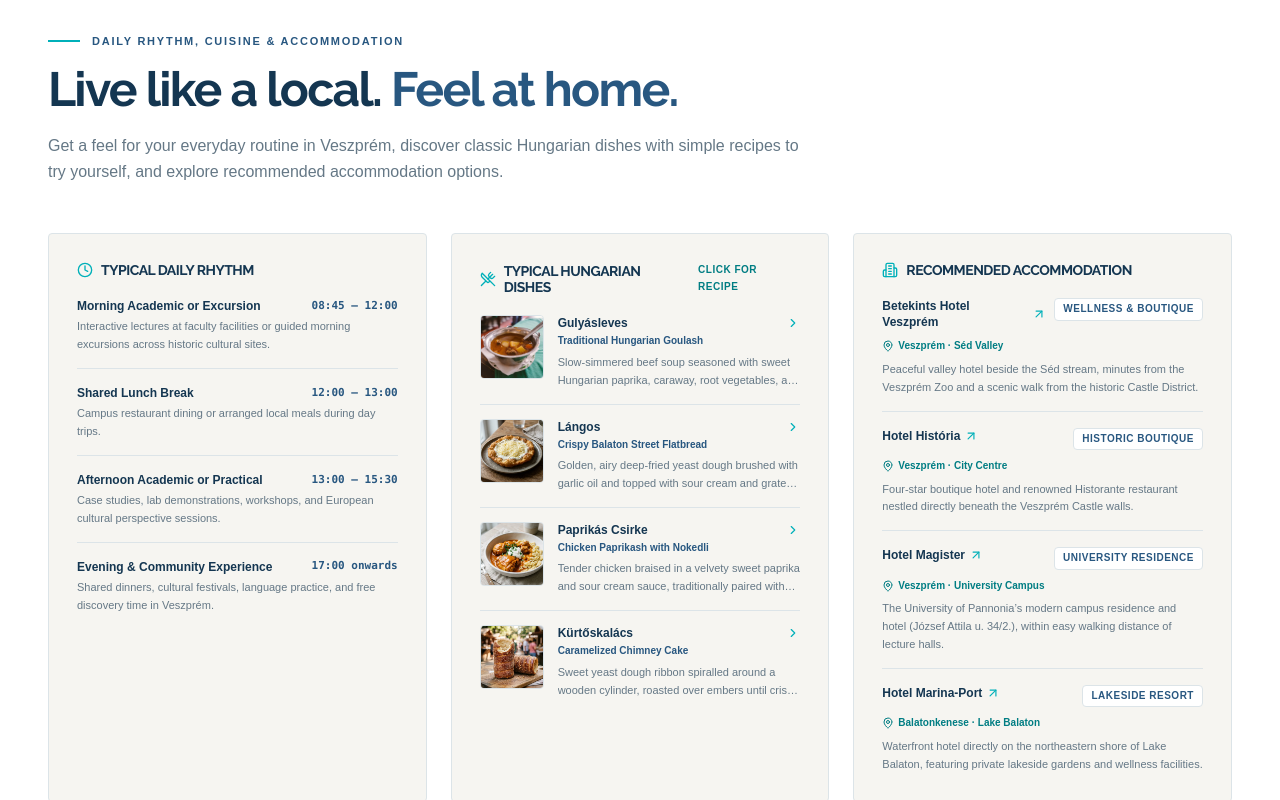
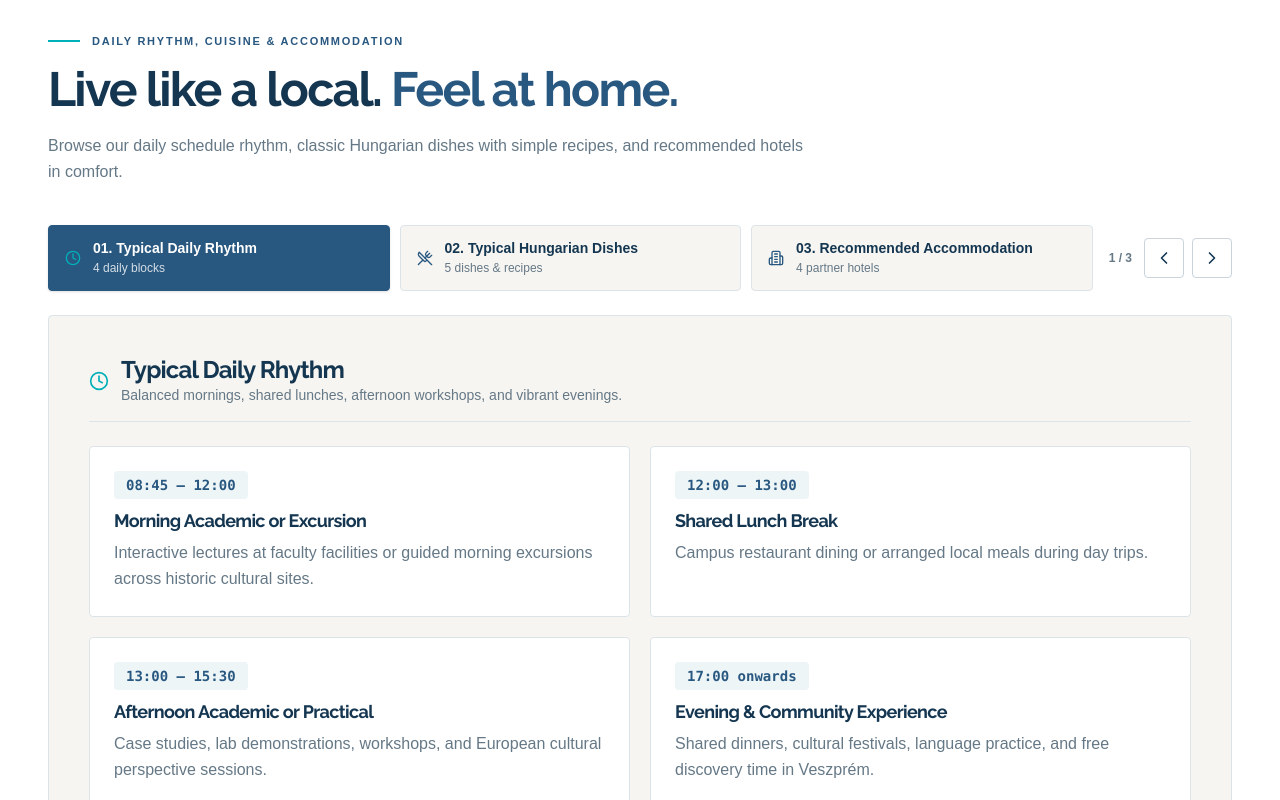
Before and after one commit to palinkasroland90-beep/summeruni-unipannon, a React (Vite) app: page / in a window 1280 px wide. Shown: the part 5620-6420 px from the top of the page. Built offline with nearby package versions, Linux system fonts and the light colour scheme.

Commit message:
feat: add Lecso recipe and convert DailyEssentials into readable 3-slide carousel

```diff
--- a/src/components/DailyEssentials.tsx
+++ b/src/components/DailyEssentials.tsx
@@ -1,4 +1,4 @@
-import React, { useState, useEffect } from 'react';
+import React, { useState, useEffect, useRef } from 'react';
 import {
   dailyRhythm,
   hungarianDishes,
@@ -11,13 +11,51 @@ import {
   Building2,
   MapPin,
   ArrowUpRight,
+  ChevronLeft,
   ChevronRight,
   X,
   Users,
 } from 'lucide-react';
 
+interface CarouselSlideMeta {
+  id: string;
+  step: string;
+  title: string;
+  subtext: string;
+  Icon: React.FC<{ className?: string }>;
+}
+
+const SLIDE_META: CarouselSlideMeta[] = [
+  {
+    id: 'rhythm',
+    step: '01',
+    title: 'Typical Daily Rhythm',
+    subtext: `${dailyRhythm.length} daily blocks`,
+    Icon: Clock,
+  },
+  {
+    id: 'dishes',
+    step: '02',
+    title: 'Typical Hungarian Dishes',
+    subtext: `${hungarianDishes.length} dishes & recipes`,
+    Icon: UtensilsCrossed,
+  },
+  {
+    id: 'accommodation',
+    step: '03',
+    title: 'Recommended Accommodation',
+    subtext: `${recommendedAccommodations.length} partner hotels`,
+    Icon: Building2,
+  },
+];
+
 export const DailyEssentials: React.FC = () => {
   const [selectedDish, setSelectedDish] = useState<HungarianDish | null>(null);
+  const [activeSlide, setActiveSlide] = useState<number>(0);
+  const touchStartX = useRef<number | null>(null);
+
+  const goPrev = () => setActiveSlide((prev) => (prev + 2) % 3);
+  const goNext = () => setActiveSlide((prev) => (prev + 1) % 3);
 
   useEffect(() => {
     const handleKeyDown = (e: KeyboardEvent) => {
@@ -33,11 +71,36 @@ export const DailyEssentials: React.FC = () => {
     };
   }, [selectedDish]);
 
+  const handleCarouselKeyDown = (e: React.KeyboardEvent<HTMLDivElement>) => {
+    if (selectedDish) return;
+    if (e.key === 'ArrowLeft') {
+      e.preventDefault();
+      goPrev();
+    } else if (e.key === 'ArrowRight') {
+      e.preventDefault();
+      goNext();
+    }
+  };
+
+  const handleTouchStart = (e: React.TouchEvent<HTMLDivElement>) => {
+    touchStartX.current = e.touches[0].clientX;
+  };
+
+  const handleTouchEnd = (e: React.TouchEvent<HTMLDivElement>) => {
+    if (touchStartX.current === null) return;
+    const deltaX = e.changedTouches[0].clientX - touchStartX.current;
+    touchStartX.current = null;
+    if (Math.abs(deltaX) > 50) {
+      if (deltaX < 0) goNext();
+      else goPrev();
+    }
+  };
+
   return (
     <section id="essentials" className="py-20 md:py-28 bg-white border-b border-[#dce4e8]">
       <div className="shell">
         {/* Section Header */}
-        <div className="max-w-[760px] mb-12">
+        <div className="max-w-[760px] mb-10">
           <div className="inline-flex items-center gap-3 mb-3">
             <span className="w-8 h-[2px] bg-[#00b0b9]"></span>
             <span className="text-[#285780] text-[11px] font-bold uppercase tracking-[0.16em]">
@@ -48,34 +111,119 @@ export const DailyEssentials: React.FC = () => {
             Live like a local. <span className="text-[#285780]">Feel at home.</span>
           </h2>
           <p className="text-base text-[#657886] leading-relaxed">
-            Get a feel for your everyday routine in Veszprém, discover classic Hungarian dishes with simple recipes to try yourself, and explore recommended accommodation options.
+            Browse our daily schedule rhythm, classic Hungarian dishes with simple recipes, and recommended hotels in comfort.
           </p>
         </div>
 
-        {/* 3-Column Unified Blocks */}
-        <div className="grid grid-cols-1 lg:grid-cols-3 gap-6 items-stretch">
-          {/* Block 1: Typical Daily Rhythm */}
-          <div className="bg-[#f6f5f1] border border-[#dce4e8] p-6 sm:p-7 rounded-sm flex flex-col">
-            <div className="flex items-center gap-2 mb-5 text-[#285780]">
-              <Clock className="w-4 h-4 text-[#00b0b9]" />
-              <h3 className="text-sm font-bold uppercase tracking-wider text-[#143651]">
+        {/* Top Carousel Control Bar */}
+        <div className="flex flex-col lg:flex-row lg:items-center justify-between gap-4 mb-6">
+          <div className="grid grid-cols-1 sm:grid-cols-3 gap-2.5 flex-1">
+            {SLIDE_META.map((slide, idx) => {
+              const isActive = activeSlide === idx;
+              const SlideIcon = slide.Icon;
+              return (
+                <button
+                  key={slide.id}
+                  type="button"
+                  onClick={() => setActiveSlide(idx)}
+                  aria-pressed={isActive}
+                  className={`flex items-center gap-3 px-4 py-3.5 rounded-sm border text-left transition-all cursor-pointer ${
+                    isActive
+                      ? 'bg-[#285780] text-white border-[#285780] shadow-sm'
+                      : 'bg-[#f6f5f1] text-[#143651] border-[#dce4e8] hover:border-[#285780]/50 hover:bg-white'
+                  }`}
+                >
+                  <SlideIcon
+                    className={`w-4 h-4 flex-shrink-0 ${
+                      isActive ? 'text-[#00b0b9]' : 'text-[#285780]'
+                    }`}
+                  />
+                  <div className="min-w-0">
+                    <span className="text-sm font-bold block leading-tight truncate">
+                      {slide.step}. {slide.title}
+                    </span>
+                    <span
+                      className={`text-xs block mt-0.5 ${
+                        isActive ? 'text-white/80' : 'text-[#657886]'
+                      }`}
+                    >
+                      {slide.subtext}
+                    </span>
+                  </div>
+                </button>
+              );
+            })}
+          </div>
+
+          <div className="flex items-center justify-end gap-2 flex-shrink-0">
+            <span className="text-xs font-bold text-[#657886] tabular-nums mr-1">
+              {activeSlide + 1} / 3
+            </span>
+            <button
+              type="button"
+              onClick={goPrev}
+              aria-label="Previous slide"
+              className="w-10 h-10 flex items-center justify-center rounded-sm border border-[#cbd4da] bg-white text-[#143651] hover:bg-[#285780] hover:text-white hover:border-[#285780] transition-colors cursor-pointer"
+            >
+              <ChevronLeft className="w-5 h-5" />
+            </button>
+            <button
+              type="button"
+              onClick={goNext}
+              aria-label="Next slide"
+              className="w-10 h-10 flex items-center justify-center rounded-sm border border-[#cbd4da] bg-white text-[#143651] hover:bg-[#285780] hover:text-white hover:border-[#285780] transition-colors cursor-pointer"
+            >
+              <ChevronRight className="w-5 h-5" />
+            </button>
+          </div>
+        </div>
+
+        {/* Carousel Viewport */}
+        <div
+          className="overflow-hidden rounded-sm border border-[#dce4e8] bg-[#f6f5f1]"
+          role="region"
+          aria-roledescription="carousel"
+          aria-label="Daily rhythm, Hungarian dishes and accommodation"
+          onKeyDown={handleCarouselKeyDown}
+          onTouchStart={handleTouchStart}
+          onTouchEnd={handleTouchEnd}
+        >
+          <div
+            className="flex transition-transform duration-500 ease-out"
+            style={{ transform: `translateX(-${activeSlide * 100}%)` }}
+          >
+            {/* Slide 0: Typical Daily Rhythm */}
+            <div
+              className="w-full flex-shrink-0 p-6 sm:p-8 md:p-10"
+              aria-hidden={activeSlide !== 0}
+            >
+              <div className="flex flex-col sm:flex-row sm:items-center justify-between gap-2 mb-6 pb-4 border-b border-[#dce4e8]">
+                <div className="flex items-center gap-3">
+                  <Clock className="w-5 h-5 text-[#00b0b9] flex-shrink-0" />
+                  <div>
+                    <h3 className="text-xl sm:text-2xl font-bold text-[#143651]">
                       Typical Daily Rhythm
                     </h3>
+                    <p className="text-sm text-[#657886] mt-0.5">
+                      Balanced mornings, shared lunches, afternoon workshops, and vibrant evenings.
+                    </p>
+                  </div>
+                </div>
               </div>
 
-            <div className="space-y-4 flex-1">
+              <div className="grid grid-cols-1 md:grid-cols-2 gap-5">
                 {dailyRhythm.map((slot, i) => (
                   <div
                     key={i}
-                  className="border-b border-[#dce4e8] last:border-0 pb-3.5 last:pb-0"
+                    className="bg-white border border-[#dce4e8] p-6 rounded-sm"
                   >
-                  <div className="flex items-center justify-between gap-2 text-xs mb-1">
-                    <strong className="text-[#143651] font-bold">{slot.label}</strong>
-                    <span className="text-[#285780] font-mono text-[11px] font-semibold flex-shrink-0">
+                    <span className="inline-block text-xs sm:text-sm font-mono font-bold text-[#285780] bg-[#edf5f6] px-3 py-1 rounded-sm mb-3">
                       {slot.time}
                     </span>
-                  </div>
-                  <p className="text-[11px] text-[#657886] leading-relaxed">
+                    <h4 className="text-lg font-bold text-[#143651] mb-2">
+                      {slot.label}
+                    </h4>
+                    <p className="text-sm sm:text-base text-[#657886] leading-relaxed">
                       {slot.desc}
                     </p>
                   </div>
@@ -83,98 +231,146 @@ export const DailyEssentials: React.FC = () => {
               </div>
             </div>
 
-          {/* Block 2: Typical Hungarian Dishes */}
-          <div className="bg-[#f6f5f1] border border-[#dce4e8] p-6 sm:p-7 rounded-sm flex flex-col">
-            <div className="flex items-center justify-between gap-2 mb-5">
-              <div className="flex items-center gap-2 text-[#285780]">
-                <UtensilsCrossed className="w-4 h-4 text-[#00b0b9]" />
-                <h3 className="text-sm font-bold uppercase tracking-wider text-[#143651]">
+            {/* Slide 1: Typical Hungarian Dishes */}
+            <div
+              className="w-full flex-shrink-0 p-6 sm:p-8 md:p-10"
+              aria-hidden={activeSlide !== 1}
+            >
+              <div className="flex flex-col sm:flex-row sm:items-center justify-between gap-2 mb-6 pb-4 border-b border-[#dce4e8]">
+                <div className="flex items-center gap-3">
+                  <UtensilsCrossed className="w-5 h-5 text-[#00b0b9] flex-shrink-0" />
+                  <div>
+                    <h3 className="text-xl sm:text-2xl font-bold text-[#143651]">
                       Typical Hungarian Dishes
                     </h3>
+                    <p className="text-sm text-[#657886] mt-0.5">
+                      Five beloved Hungarian classics you can taste during the summer programme.
+                    </p>
                   </div>
-              <span className="text-[10px] font-bold uppercase tracking-wider text-[#007d83]">
-                Click for recipe
+                </div>
+                <span className="text-xs font-bold uppercase tracking-wider text-[#007d83]">
+                  Click any dish for a simple recipe
                 </span>
               </div>
 
-            <div className="space-y-3.5 flex-1">
+              <div className="grid grid-cols-1 md:grid-cols-2 gap-5">
                 {hungarianDishes.map((dish) => (
                   <button
                     key={dish.id}
+                    type="button"
+                    tabIndex={activeSlide === 1 ? 0 : -1}
                     onClick={() => setSelectedDish(dish)}
-                  className="w-full text-left flex items-start gap-3.5 border-b border-[#dce4e8] last:border-0 pb-3.5 last:pb-0 group"
+                    className="w-full bg-white border border-[#dce4e8] hover:border-[#00b0b9] hover:shadow-md p-4 sm:p-5 rounded-sm text-left flex items-start gap-4 sm:gap-5 transition-all group cursor-pointer"
                   >
                     <img
                       src={dish.image}
                       alt={dish.name}
                       loading="lazy"
-                    className="w-16 h-16 rounded-sm object-cover flex-shrink-0 border border-[#dce4e8] group-hover:scale-105 transition-transform"
+                      className="w-24 h-24 sm:w-28 sm:h-28 rounded-sm object-cover flex-shrink-0 border border-[#dce4e8] group-hover:scale-105 transition-transform"
                     />
                     <div className="min-w-0 flex-1">
-                    <div className="flex items-center justify-between gap-2 mb-0.5">
-                      <strong className="text-xs text-[#143651] font-bold group-hover:text-[#285780] transition-colors truncate">
+                      <h4 className="text-lg font-bold text-[#143651] group-hover:text-[#285780] transition-colors">
                         {dish.name}
-                      </strong>
-                      <ChevronRight className="w-3.5 h-3.5 text-[#00b0b9] flex-shrink-0 group-hover:translate-x-0.5 transition-transform" />
-                    </div>
-                    <span className="text-[10px] font-semibold text-[#285780] block mb-1">
+                      </h4>
+                      <span className="text-xs sm:text-sm font-semibold text-[#285780] block mb-1.5">
                         {dish.subtitle}
                       </span>
-                    <p className="text-[11px] text-[#657886] leading-relaxed line-clamp-2">
+                      <p className="text-sm text-[#657886] leading-relaxed mb-2.5">
                         {dish.description}
                       </p>
+                      <span className="inline-flex items-center gap-1 text-xs font-bold uppercase tracking-wider text-[#007d83]">
+                        <span>View recipe</span>
+                        <ChevronRight className="w-4 h-4 group-hover:translate-x-0.5 transition-transform" />
+                      </span>
                     </div>
                   </button>
                 ))}
               </div>
             </div>
 
-          {/* Block 3: Recommended Accommodation */}
-          <div className="bg-[#f6f5f1] border border-[#dce4e8] p-6 sm:p-7 rounded-sm flex flex-col">
-            <div className="flex items-center gap-2 mb-5 text-[#285780]">
-              <Building2 className="w-4 h-4 text-[#00b0b9]" />
-              <h3 className="text-sm font-bold uppercase tracking-wider text-[#143651]">
+            {/* Slide 2: Recommended Accommodation */}
+            <div
+              className="w-full flex-shrink-0 p-6 sm:p-8 md:p-10"
+              aria-hidden={activeSlide !== 2}
+            >
+              <div className="flex flex-col sm:flex-row sm:items-center justify-between gap-2 mb-6 pb-4 border-b border-[#dce4e8]">
+                <div className="flex items-center gap-3">
+                  <Building2 className="w-5 h-5 text-[#00b0b9] flex-shrink-0" />
+                  <div>
+                    <h3 className="text-xl sm:text-2xl font-bold text-[#143651]">
                       Recommended Accommodation
                     </h3>
+                    <p className="text-sm text-[#657886] mt-0.5">
+                      Trusted hotel and campus residence options across Veszprém and Lake Balaton.
+                    </p>
+                  </div>
+                </div>
               </div>
 
-            <div className="space-y-4 flex-1">
+              <div className="grid grid-cols-1 md:grid-cols-2 gap-5">
                 {recommendedAccommodations.map((hotel, i) => (
                   <div
                     key={i}
-                  className="border-b border-[#dce4e8] last:border-0 pb-3.5 last:pb-0"
+                    className="bg-white border border-[#dce4e8] p-6 rounded-sm flex flex-col justify-between"
                   >
-                  <div className="flex items-start justify-between gap-2 mb-1">
+                    <div>
+                      <div className="flex items-start justify-between gap-3">
                         {hotel.url ? (
                           <a
                             href={hotel.url}
                             target="_blank"
                             rel="noopener noreferrer"
-                        className="inline-flex items-center gap-1 text-xs text-[#143651] hover:text-[#285780] font-bold transition-colors group"
+                            tabIndex={activeSlide === 2 ? 0 : -1}
+                            className="inline-flex items-center gap-1.5 text-lg font-bold text-[#143651] hover:text-[#285780] transition-colors group"
                           >
                             <span>{hotel.name}</span>
-                        <ArrowUpRight className="w-3.5 h-3.5 text-[#00b0b9] flex-shrink-0 group-hover:translate-x-0.5 group-hover:-translate-y-0.5 transition-transform" />
+                            <ArrowUpRight className="w-4 h-4 text-[#00b0b9] flex-shrink-0 group-hover:translate-x-0.5 group-hover:-translate-y-0.5 transition-transform" />
                           </a>
                         ) : (
-                      <strong className="text-xs text-[#143651] font-bold">
+                          <strong className="text-lg text-[#143651] font-bold">
                             {hotel.name}
                           </strong>
                         )}
-                    <span className="text-[10px] font-bold uppercase tracking-wider text-[#285780] bg-white px-2 py-0.5 border border-[#dce4e8] rounded flex-shrink-0">
+                        <span className="text-xs font-bold uppercase tracking-wider text-[#285780] bg-[#f6f5f1] px-2.5 py-1 border border-[#dce4e8] rounded-sm flex-shrink-0">
                           {hotel.category}
                         </span>
                       </div>
-                  <div className="inline-flex items-center gap-1 text-[10px] font-semibold text-[#007d83] mb-1">
-                    <MapPin className="w-3 h-3" />
+
+                      <div className="inline-flex items-center gap-1.5 text-sm font-semibold text-[#007d83] mt-1.5 mb-3">
+                        <MapPin className="w-4 h-4 flex-shrink-0" />
                         <span>{hotel.location}</span>
                       </div>
-                  <p className="text-[11px] text-[#657886] leading-relaxed">
+
+                      <p className="text-sm sm:text-base text-[#657886] leading-relaxed">
                         {hotel.description}
                       </p>
+                    </div>
                   </div>
                 ))}
               </div>
             </div>
+          </div>
+        </div>
+
+        {/* Bottom Pagination Dots */}
+        <div className="flex items-center justify-center gap-2.5 mt-5">
+          {SLIDE_META.map((slide, idx) => {
+            const isActive = activeSlide === idx;
+            return (
+              <button
+                key={slide.id}
+                type="button"
+                onClick={() => setActiveSlide(idx)}
+                aria-label={`Go to ${slide.title}`}
+                aria-current={isActive ? 'true' : undefined}
+                className={`h-2.5 rounded-full transition-all cursor-pointer ${
+                  isActive
+                    ? 'w-8 bg-[#00b0b9]'
+                    : 'w-2.5 bg-[#cbd4da] hover:bg-[#285780]/50'
+                }`}
+              />
+            );
+          })}
         </div>
       </div>
 
@@ -213,7 +409,7 @@ export const DailyEssentials: React.FC = () => {
               </div>
               <button
                 onClick={() => setSelectedDish(null)}
-                className="absolute top-4 right-4 p-2 bg-white/90 hover:bg-white text-[#143651] rounded-full shadow transition-colors"
+                className="absolute top-4 right-4 p-2 bg-white/90 hover:bg-white text-[#143651] rounded-full shadow transition-colors cursor-pointer"
                 aria-label="Close recipe dialog"
               >
                 <X className="w-4 h-4" />
@@ -222,12 +418,12 @@ export const DailyEssentials: React.FC = () => {
 
             {/* Recipe Body */}
             <div className="p-6 sm:p-8 space-y-6">
-              <p className="text-sm text-[#657886] leading-relaxed">
+              <p className="text-sm sm:text-base text-[#657886] leading-relaxed">
                 {selectedDish.description}
               </p>
 
               {/* Quick Meta */}
-              <div className="flex flex-wrap items-center gap-4 py-3 border-y border-[#dce4e8] text-xs font-semibold text-[#285780]">
+              <div className="flex flex-wrap items-center gap-4 py-3 border-y border-[#dce4e8] text-sm font-semibold text-[#285780]">
                 <span className="inline-flex items-center gap-1.5">
                   <Clock className="w-4 h-4 text-[#00b0b9]" />
                   <span>Prep & Cook: {selectedDish.prepTime}</span>
@@ -243,10 +439,10 @@ export const DailyEssentials: React.FC = () => {
                 <h3 className="text-xs font-bold uppercase tracking-wider text-[#143651] mb-3">
                   Ingredients
                 </h3>
-                <ul className="space-y-1.5 text-xs sm:text-sm text-[#657886]">
+                <ul className="space-y-1.5 text-sm sm:text-base text-[#657886]">
                   {selectedDish.ingredients.map((ing, idx) => (
                     <li key={idx} className="flex items-start gap-2">
-                      <span className="w-1.5 h-1.5 rounded-full bg-[#00b0b9] mt-1.5 flex-shrink-0" />
+                      <span className="w-1.5 h-1.5 rounded-full bg-[#00b0b9] mt-2 flex-shrink-0" />
                       <span>{ing}</span>
                     </li>
                   ))}
@@ -258,10 +454,10 @@ export const DailyEssentials: React.FC = () => {
                 <h3 className="text-xs font-bold uppercase tracking-wider text-[#143651] mb-3">
                   Simple Preparation
                 </h3>
-                <ol className="space-y-2.5 text-xs sm:text-sm text-[#657886]">
+                <ol className="space-y-2.5 text-sm sm:text-base text-[#657886]">
                   {selectedDish.steps.map((step, idx) => (
                     <li key={idx} className="flex items-start gap-3">
-                      <span className="w-5 h-5 rounded-full bg-[#dce8f0] text-[#285780] text-[11px] font-bold flex items-center justify-center flex-shrink-0 mt-0.5">
+                      <span className="w-6 h-6 rounded-full bg-[#dce8f0] text-[#285780] text-xs font-bold flex items-center justify-center flex-shrink-0 mt-0.5">
                         {idx + 1}
                       </span>
                       <span className="leading-relaxed">{step}</span>
--- a/src/data/practical.ts
+++ b/src/data/practical.ts
@@ -167,6 +167,30 @@ export const hungarianDishes: HungarianDish[] = [
       'Brush the wrapped dough with melted butter and roll in cinnamon sugar.',
       'Bake at 200 °C (turning every 4–5 minutes) for 15–18 minutes until the sugar caramelizes into a crisp golden shell.'
     ]
+  },
+  {
+    id: 'lecso',
+    name: 'Lecsó',
+    subtitle: 'Hungarian Pepper & Tomato Stew',
+    description: 'A classic summer stew of sweet Hungarian wax peppers, ripe tomatoes, onions, and ground paprika—light, fragrant, and versatile.',
+    image: '/images/dishes/lecso.webp',
+    prepTime: '40 mins',
+    servings: '4 servings',
+    ingredients: [
+      '800 g Hungarian yellow wax peppers (TV paprika), seeded and sliced into rings',
+      '400 g ripe tomatoes, peeled and coarsely chopped',
+      '2 large onions, thinly sliced',
+      '1 tbsp sweet Hungarian paprika',
+      '3 tbsp sunflower oil (or 80 g diced smoked bacon for a traditional base)',
+      '1 tsp salt, freshly ground black pepper',
+      'Optional: 150 g sliced smoked sausage (kolbász) or 2–3 beaten eggs stirred in at the end'
+    ],
+    steps: [
+      'Heat the oil (or render the diced smoked bacon) in a wide skillet over medium heat and sauté the sliced onions until soft and lightly golden.',
+      'Remove the pan briefly from the heat, stir in the sweet Hungarian paprika so it stays vibrant and never turns bitter, then immediately add the sliced peppers.',
+      'Cook for 8–10 minutes until the peppers start to soften, then stir in the chopped tomatoes, salt, and pepper (plus sliced sausage if using).',
+      'Simmer uncovered for 15–20 minutes until the sauce thickens and the vegetables are tender. Serve warm with fresh crusty bread, or fold in beaten eggs just before serving.'
+    ]
   }
 ];
 
```
Also changed, not shown: public/images/dishes/lecso.webp (added). Lines whose indentation alone changed are shown as unchanged.
